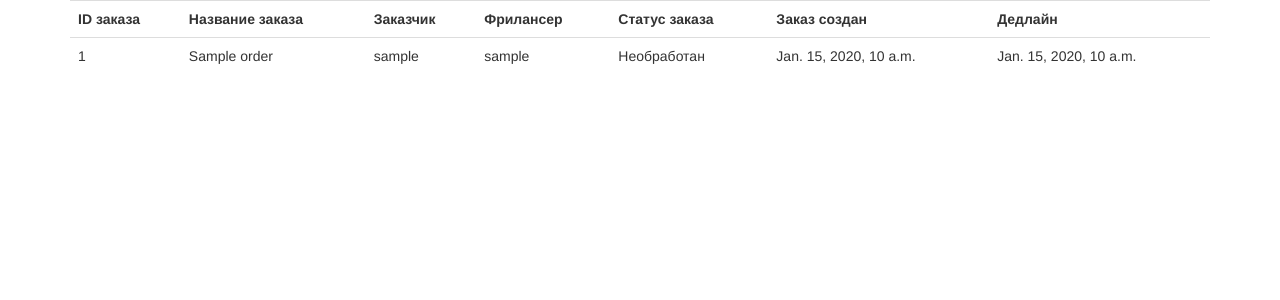
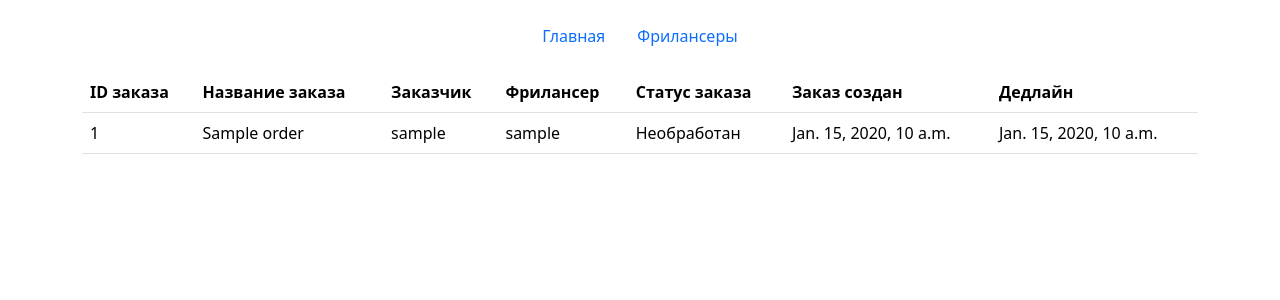
Before and after one commit to Sergryap/phpsupport, a Django app: page / in a window 1280 px wide. Shown: the top 300 px of the page. Run offline with Django 4.2, Linux system fonts and the light colour scheme; a user stored in the database is signed in; tables that the repository leaves empty hold one stand-in row (values such as "Sample post"); parts of the project's set-up code (start-up, migrations or seed data) failed here and were passed over; some libraries are stand-ins or nearby versions.

Commit message:
Add base.html

```diff
--- /dev/null
+++ b/templates/service/base.html
@@ -0,0 +1,22 @@
+<!DOCTYPE html>
+{% load static %}
+<html lang="en">
+<head>
+    <meta charset="UTF-8">
+    <meta http-equiv="X-UA-Compatible" content="IE=edge">
+    <meta name="viewport" content="width=device-width, initial-scale=1.0">
+    <title>Заказы</title>
+    <link href="https://cdn.jsdelivr.net/npm/bootstrap@5.3.0-alpha1/dist/css/bootstrap.min.css" rel="stylesheet" integrity="sha384-GLhlTQ8iRABdZLl6O3oVMWSktQOp6b7In1Zl3/Jr59b6EGGoI1aFkw7cmDA6j6gD" crossorigin="anonymous">
+<body>
+    <div class="container">
+        <header class="d-flex justify-content-center py-3">
+            <ul class="nav nav-pills">
+              <li class="nav-item"><a href="{% url 'service:index' %}" class="nav-link">Главная</a></li>
+              <li class="nav-item"><a href="#" class="nav-link">Фрилансеры</a></li>
+            </ul>
+          </header>
+        {% block content%}
+    {% endblock %}
+    </div>
+</body>
+</html>
--- a/templates/service/index.html
+++ b/templates/service/index.html
@@ -1,13 +1,6 @@
-<!DOCTYPE html>
-<html lang="en">
-<head>
-    <meta charset="UTF-8">
-    <meta http-equiv="X-UA-Compatible" content="IE=edge">
-    <meta name="viewport" content="width=device-width, initial-scale=1.0">
-    <title>Заказы</title>
-    <link rel="stylesheet" href="https://stackpath.bootstrapcdn.com/bootstrap/3.4.1/css/bootstrap.min.css" integrity="sha384-HSMxcRTRxnN+Bdg0JdbxYKrThecOKuH5zCYotlSAcp1+c8xmyTe9GYg1l9a69psu" crossorigin="anonymous">
-<body>
-<div class="container">
+{% extends 'service/base.html' %}
+{% load static%}
+{% block content%}
     <table class="table table-responsive">
         <tr>
             <th>ID заказа</th>
@@ -30,6 +23,4 @@
         </tr>
         {% endfor %}
     </table>
-</div>
-</body>
-</html>
+{% endblock%}
```
